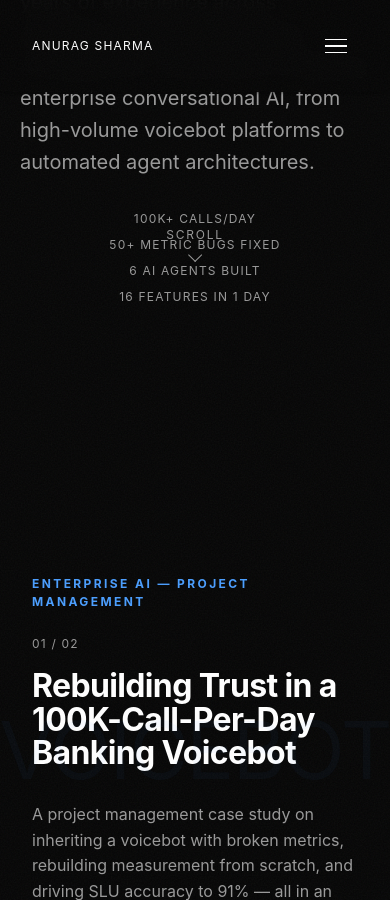
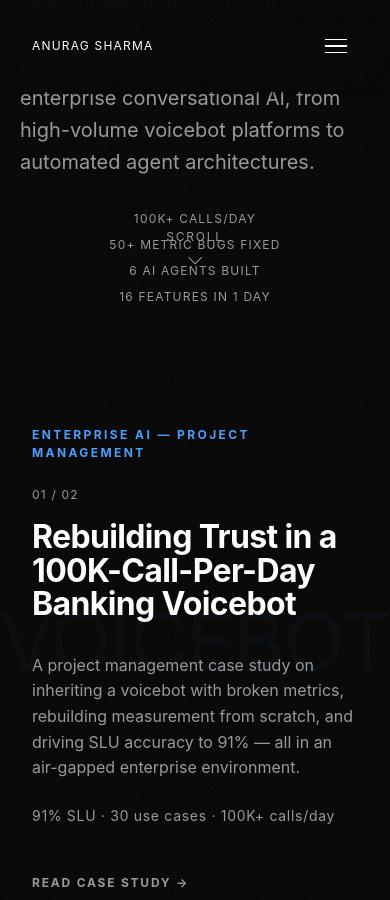
Before and after one commit to Arcanag/arcanag.github.io, a Jekyll site: the page built from index.html, in a window 390 px wide and 900 px high, scrolled down 465 px. Built offline with Jekyll 4.4.1, drawn with Linux system fonts in a browser that asks for light colours.

Commit message:
fix: Mobile scroll-section — remove dead space between cards
- Cards use height:auto (not 100vh) on mobile, content flows naturally
- Counter and CTA switch to position:static on mobile (in document flow)
- Section header hidden on mobile (redundant with category label)
- Border-bottom separates cards visually
- justify-content: flex-start prevents centering gaps

Co-Authored-By: Claude Opus 4.6 (1M context) <noreply@anthropic.com>

```diff
--- a/css/main.css
+++ b/css/main.css
@@ -529,33 +529,26 @@ hr { border: none; border-top: 1px solid var(--color-border); margin: var(--spac
   background: var(--color-accent);
 }
 @media (max-width: 768px) {
-  .scroll-section { height: auto; }
+  .scroll-section { height: auto; overflow: visible; }
+  .scroll-section__header { display: none; }
   .scroll-section__track { flex-direction: column; transition: none; }
   .scroll-section__card {
     flex: 0 0 auto;
-    height: 100vh;
-    height: 100dvh;
-    padding: calc(var(--nav-height) + var(--space-3xl)) var(--space-lg) var(--space-2xl);
-  }
-  .scroll-section__header {
-    position: relative;
-    top: auto;
-    left: auto;
-    margin-bottom: var(--space-md);
+    min-height: auto;
+    height: auto;
+    justify-content: flex-start;
+    padding: calc(var(--nav-height) + var(--space-xl)) var(--space-lg) var(--space-3xl);
+    border-bottom: 1px solid var(--color-border);
   }
   .scroll-section__counter {
-    position: relative;
-    top: auto;
-    right: auto;
+    position: static;
     display: block;
     margin-bottom: var(--space-sm);
   }
   .scroll-section__cta {
-    position: relative;
-    bottom: auto;
-    right: auto;
+    position: static;
+    display: block;
     margin-top: var(--space-xl);
-    display: block;
   }
   .scroll-section__title { font-size: clamp(2rem, 8vw, 3rem); }
   .scroll-section__dots { display: none; }
```
